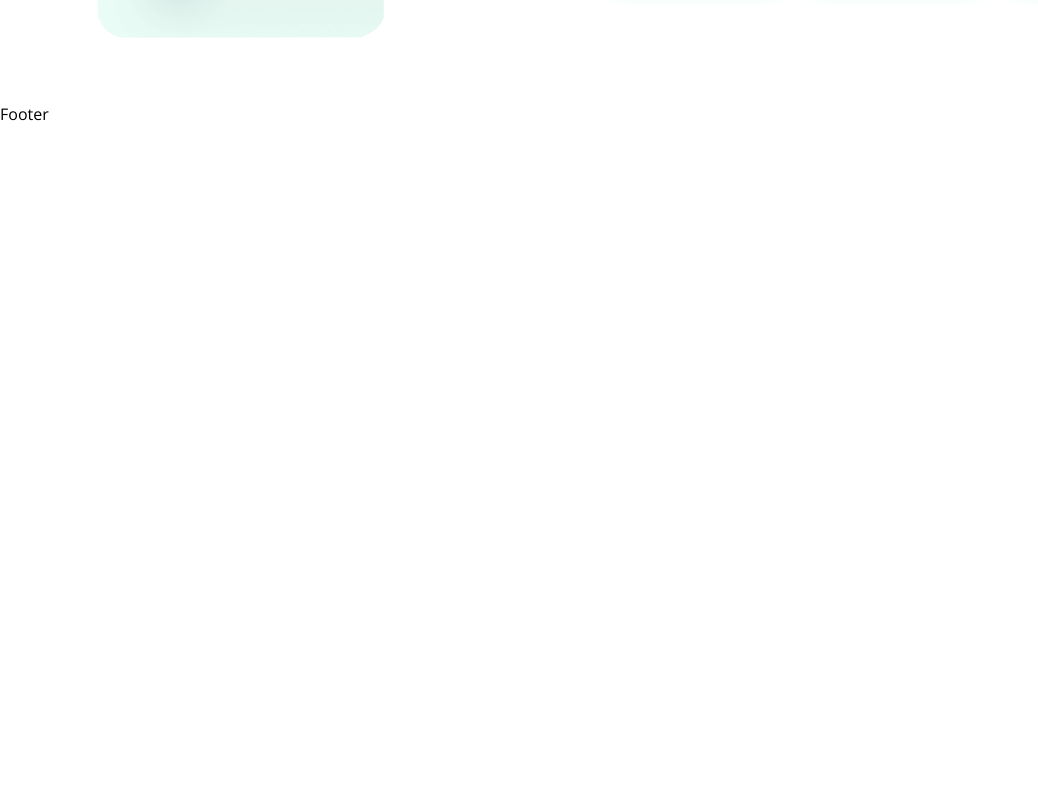
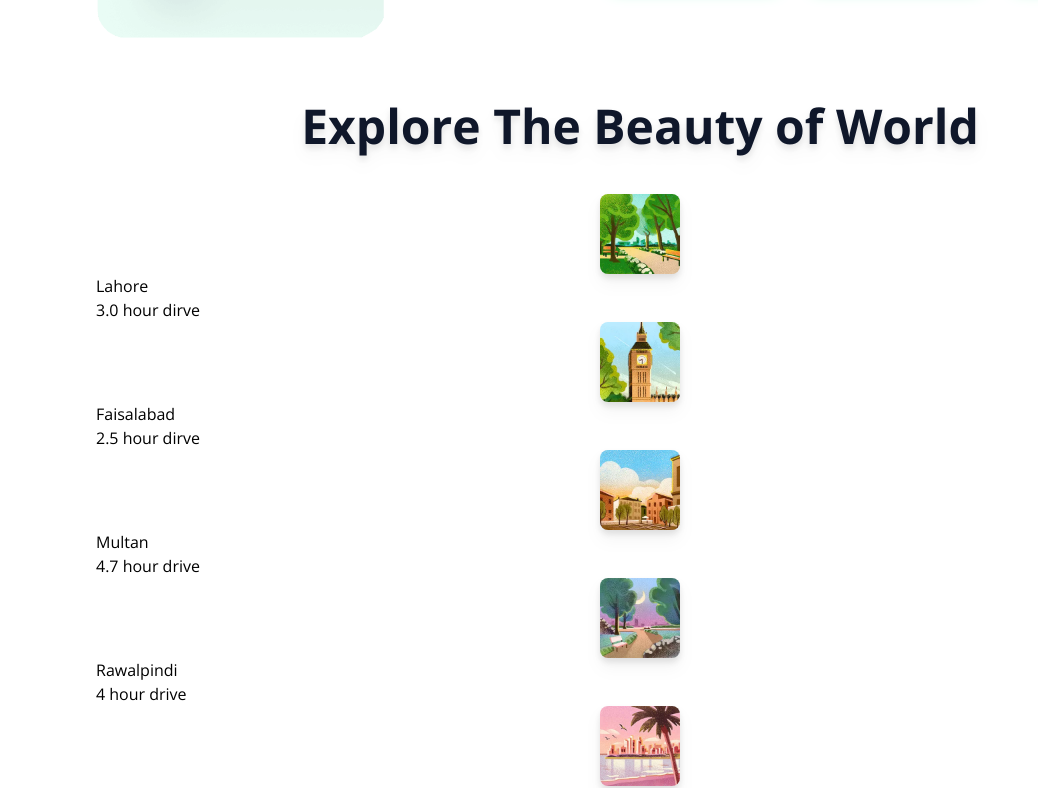
Before and after one commit to AyushKumarSingh866/Journey-Ease, a React (Vite) app in the folder Travigo-travel-bureau/: page / in a window 1280 px wide. Shown: the part 1646-2434 px from the top of the page, without its empty margins (0-1038 px from the left). Before the commit the page ends 1772 px from the top, so only its background shows below. Built offline with nearby package versions, Linux system fonts and the light colour scheme.

Commit message:
Created a new component for app i.e Explore

```diff
--- a/Travigo-travel-bureau/src/components/Explore.jsx
+++ b/Travigo-travel-bureau/src/components/Explore.jsx
@@ -2,9 +2,29 @@ import React from 'react'
 
 const Explore = ({title, placesAPI}) => {
   return (
-    <div>
-        <div></div>
-    </div>
+    <>
+        <div className='relative my-7 md:mt-3'>
+          <div className='travigo-container'>
+            <div className='flex items-center justify-center text-center mb-11 md:mb-7'>
+              <h1 className='text-5xl lg:text-4xl md:text-3xl sm:text-2xl xsm:text-xl font-bold filter drop-shadow-lg text-slate-900'>{title}</h1>
+            </div>
+            <div className='' >
+              {placesAPI?.map((val, i) => (
+                <div key={i} className=''>
+                    <div className='flex items-center justify-center'>
+                      <img src={val.placeImg} alt={val.location}  className='w-20 h-20 sm:w-16 sm:h-16 rounded-lg filter drop-shadow-lg' />
+                    </div>
+                    <div className=''>
+                      <h1>{val.location}</h1>
+                      <p>{val.distance}</p>
+
+                    </div>
+                </div>
+              ))}
+            </div>
+          </div>
+        </div>
+    </>
   )
 }
 
```
